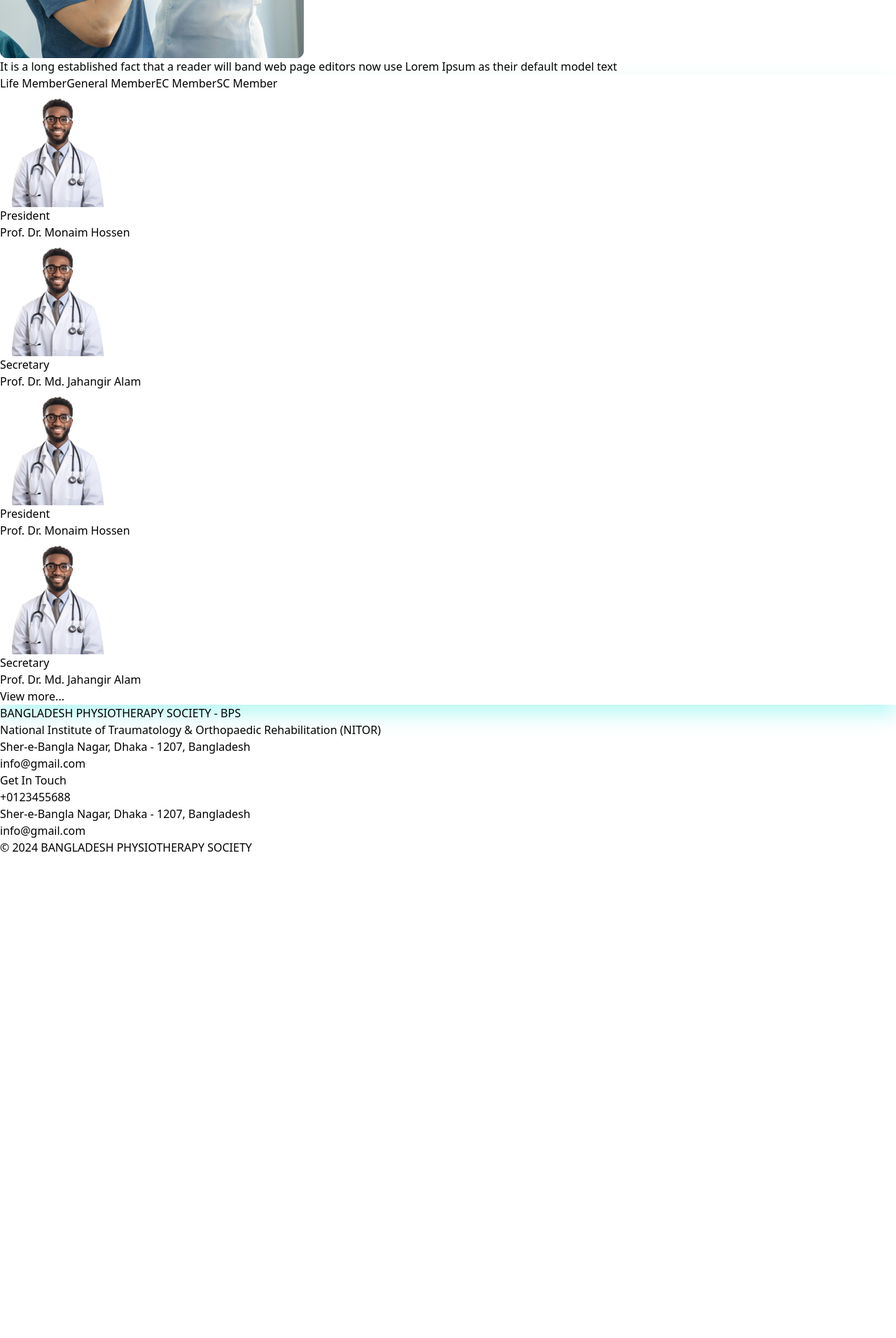
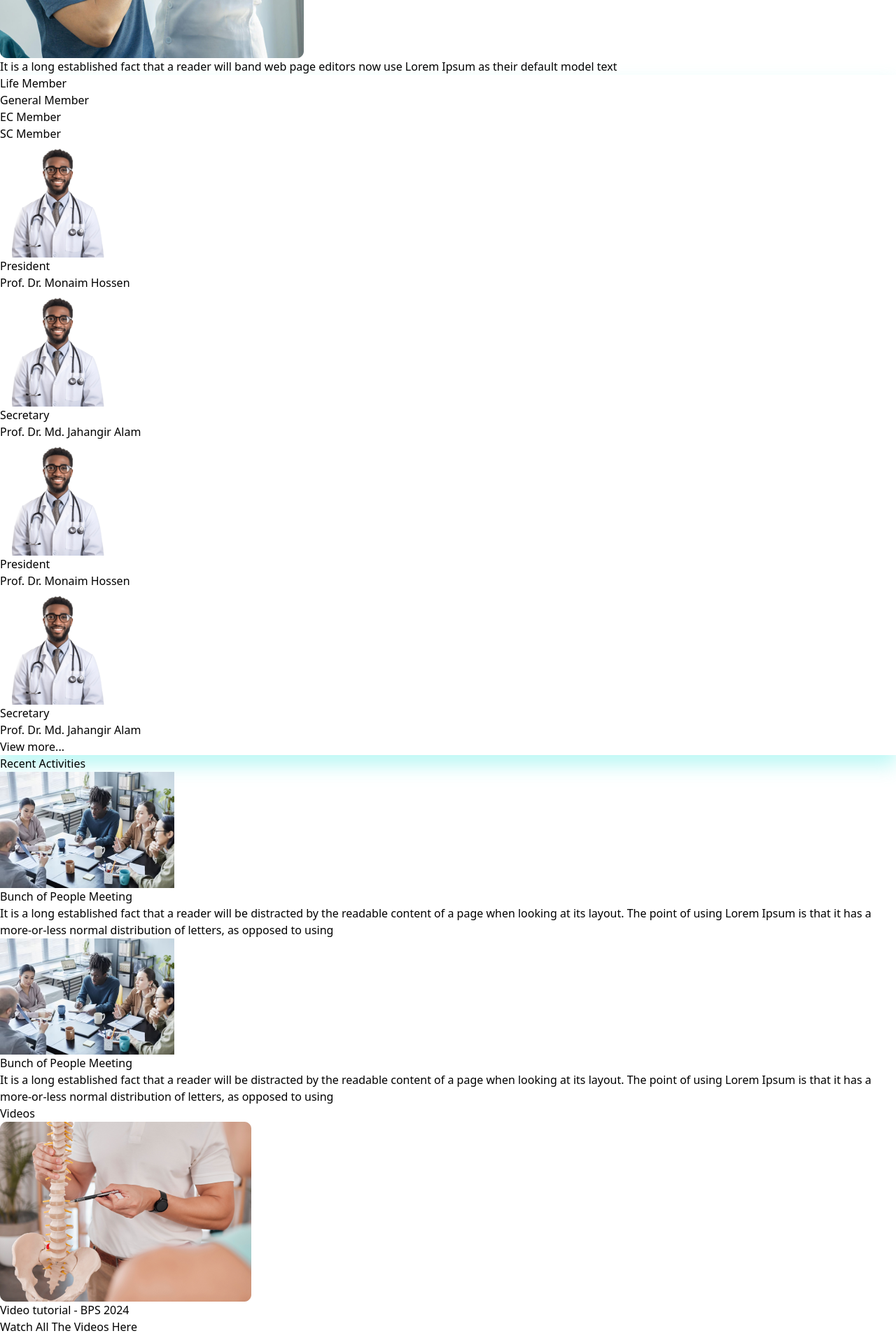
Before and after one commit to Lihan37/bps-frontend, a React (Vite) app: page / in a window 1280 px wide. Shown: the part 2200-4112 px from the top of the page at 70% size. Before the commit the page ends 3423 px from the top, so only its background shows below. Built offline with nearby package versions, Linux system fonts and the light colour scheme.

Commit message:
recent activities added

```diff
--- a/src/Home/Home.jsx
+++ b/src/Home/Home.jsx
@@ -6,6 +6,7 @@ import Notice from "../Notice/Notice";
 import Honorable from "../Honor/Honorable";
 import Banner2 from "../Banner/Banner2";
 import Members from "../Members/Members";
+import RecentActivities from "../RecentActivities/RecentsActivities";
 
 const Home = () => {
   return (
@@ -29,6 +30,9 @@ const Home = () => {
       <div>
         <Members></Members>
       </div>
+      <div>
+        <RecentActivities></RecentActivities>
+      </div>
     </div>
   );
 };
--- a/src/Members/Members.jsx
+++ b/src/Members/Members.jsx
@@ -3,31 +3,67 @@ import placeholderImage from "../assets/image 6.png";
 
 const Members = () => {
   return (
-    <div className="bg-white mt-10 p-10 rounded-lg shadow-xl" style={{ boxShadow: "0px 15px 25px rgba(101, 239, 231, 0.43)" }}>
-      <div className="flex justify-center mb-4">
-        <button className="bg-[#C5F3F0] text-gray-700 font-bold py-2 px-4 rounded-full mx-2">Life Member</button>
-        <button className="bg-[#C5F3F0] text-gray-700 font-bold py-2 px-4 rounded-full mx-2 border-2 border-[#000000]">General Member</button>
-        <button className="bg-[#C5F3F0] text-gray-700 font-bold py-2 px-4 rounded-full mx-2">EC Member</button>
-        <button className="bg-[#C5F3F0] text-gray-700 font-bold py-2 px-4 rounded-full mx-2">SC Member</button>
+    <div
+      className="bg-white mt-10 p-10 rounded-lg shadow-xl"
+      style={{ boxShadow: "0px 15px 25px rgba(101, 239, 231, 0.43)" }}
+    >
+      <div className="flex flex-wrap justify-center mb-4">
+        <div className="flex justify-center w-full sm:w-auto">
+          <button className="bg-[#C5F3F0] text-gray-700 font-bold py-2 px-4 rounded-full mx-2 mb-2 sm:mb-0">
+            Life Member
+          </button>
+        </div>
+        <div className="flex justify-center w-full sm:w-auto">
+          <button className="bg-[#C5F3F0] text-gray-700 font-bold py-2 px-4 rounded-full mx-2 mb-2 sm:mb-0 border-2 border-[#000000]">
+            General Member
+          </button>
+        </div>
+        <div className="flex justify-center w-full sm:w-auto">
+          <button className="bg-[#C5F3F0] text-gray-700 font-bold py-2 px-4 rounded-full mx-2 mb-2 sm:mb-0">
+            EC Member
+          </button>
+        </div>
+        <div className="flex justify-center w-full sm:w-auto">
+          <button className="bg-[#C5F3F0] text-gray-700 font-bold py-2 px-4 rounded-full mx-2 mb-2 sm:mb-0">
+            SC Member
+          </button>
+        </div>
       </div>
+
       <div className="grid grid-cols-1 md:grid-cols-2 lg:grid-cols-4 gap-4">
         <div className="bg-[#0D8FBC] p-6 rounded-lg text-white flex flex-col items-center">
-          <img src={placeholderImage} alt="President" className="rounded-full mb-4 w-32 h-32 object-cover" />
+          <img
+            src={placeholderImage}
+            alt="President"
+            className="rounded-full mb-4 w-32 h-32 object-cover"
+          />
           <h3 className="text-lg font-bold">President</h3>
           <p className="text-sm">Prof. Dr. Monaim Hossen</p>
         </div>
         <div className="bg-[#15D4BC] p-6 rounded-lg text-white flex flex-col items-center">
-          <img src={placeholderImage} alt="Secretary" className="rounded-full mb-4 w-32 h-32 object-cover" />
+          <img
+            src={placeholderImage}
+            alt="Secretary"
+            className="rounded-full mb-4 w-32 h-32 object-cover"
+          />
           <h3 className="text-lg font-bold">Secretary</h3>
           <p className="text-sm">Prof. Dr. Md. Jahangir Alam</p>
         </div>
         <div className="bg-[#0D8FBC] p-6 rounded-lg text-white flex flex-col items-center">
-          <img src={placeholderImage} alt="President" className="rounded-full mb-4 w-32 h-32 object-cover" />
+          <img
+            src={placeholderImage}
+            alt="President"
+            className="rounded-full mb-4 w-32 h-32 object-cover"
+          />
           <h3 className="text-lg font-bold">President</h3>
           <p className="text-sm">Prof. Dr. Monaim Hossen</p>
         </div>
         <div className="bg-[#15D4BC] p-6 rounded-lg text-white flex flex-col items-center">
-          <img src={placeholderImage} alt="Secretary" className="rounded-full mb-4 w-32 h-32 object-cover" />
+          <img
+            src={placeholderImage}
+            alt="Secretary"
+            className="rounded-full mb-4 w-32 h-32 object-cover"
+          />
           <h3 className="text-lg font-bold">Secretary</h3>
           <p className="text-sm">Prof. Dr. Md. Jahangir Alam</p>
         </div>
--- /dev/null
+++ b/src/RecentActivities/RecentsActivities.jsx
@@ -0,0 +1,81 @@
+import React from "react";
+import placeholderImage1 from "../assets/image 8.png";
+import placeholderImage2 from "../assets/image 12.png";
+
+const RecentsActivities = () => {
+  return (
+    <div className="mt-10 px-4 lg:px-0">
+      <div className="text-center mb-5">
+        <button className="bg-[#0A6F8F] py-4 px-7 text-white font-semibold rounded-full">
+          Recent Activities
+        </button>
+      </div>
+      <div className="flex flex-col lg:flex-row gap-7">
+        <div className="w-full lg:w-2/3">
+          <div className="bg-white rounded-lg shadow-lg overflow-hidden p-4 flex flex-col md:flex-row gap-4">
+            <img
+              src={placeholderImage1}
+              alt="Meeting"
+              className="w-full md:w-1/4 object-cover rounded"
+            />
+            <div className="flex flex-col justify-between">
+              <div>
+                <h1 className="font-bold text-xl mb-2">
+                  Bunch of People Meeting
+                </h1>
+                <p className="text-gray-700">
+                  It is a long established fact that a reader will be distracted
+                  by the readable content of a page when looking at its layout.
+                  The point of using Lorem Ipsum is that it has a more-or-less
+                  normal distribution of letters, as opposed to using
+                </p>
+              </div>
+            </div>
+          </div>
+          <div className="bg-white rounded-lg shadow-lg overflow-hidden mt-5 p-4 flex flex-col md:flex-row gap-4">
+            <img
+              src={placeholderImage1}
+              alt="Meeting"
+              className="w-full md:w-1/4 object-cover rounded"
+            />
+            <div className="flex flex-col justify-between">
+              <div>
+                <h1 className="font-bold text-xl mb-2">
+                  Bunch of People Meeting
+                </h1>
+                <p className="text-gray-700">
+                  It is a long established fact that a reader will be distracted
+                  by the readable content of a page when looking at its layout.
+                  The point of using Lorem Ipsum is that it has a more-or-less
+                  normal distribution of letters, as opposed to using
+                </p>
+              </div>
+            </div>
+          </div>
+        </div>
+        <div className="w-full lg:w-1/3">
+          <div className="bg-white rounded-lg shadow-lg p-4 flex flex-col items-center">
+            <button className="bg-[#FF005C] bg-opacity-88 py-2 px-7 text-white font-semibold rounded-full mb-4">
+              Videos
+            </button>
+            <div className="text-center mb-4">
+              <img
+                src={placeholderImage2}
+                alt="Video tutorial"
+                className="w-full h-auto rounded"
+              />
+              <h2 className="font-bold text-xl mt-4">
+                Video tutorial - BPS 2024
+              </h2>
+            </div>
+            <button className="bg-[#FF005C] bg-opacity-88 py-2 px-7 text-white font-semibold rounded-full">
+              Watch All The Videos Here
+            </button>
+          </div>
+        </div>
+      </div>
+    </div>
+  );
+};
+
+export default RecentsActivities;
```
Also changed, not shown: src/assets/image 12.png (added), src/assets/image 8.png (added).
